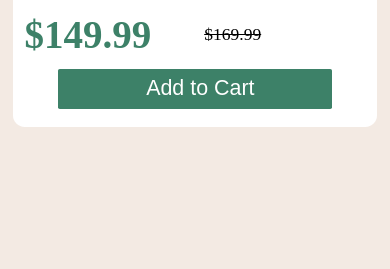
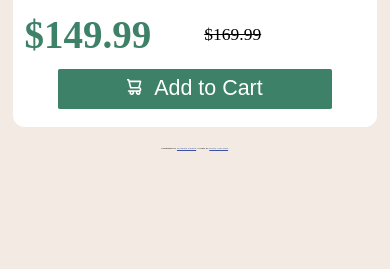
Before and after one commit to SonTonyD/Product_preview_card_component, a PHP site: page / in a window 390 px wide. Shown: the part 536-805 px from the top of the page. Run offline with PHP 8.4, Linux system fonts and the light colour scheme.

Commit message:
responsive svg

```diff
--- a/index.html
+++ b/index.html
@@ -28,11 +28,16 @@
             </div>
             <div class="addCart-btn-area">
                 <button class="button">
-                    <div class="logo-content">
-                    </div>
+                    <svg class="svg-desktop"  width="1vw" height="1.06vw" viewbox="0 0 15 16" xmlns="http://www.w3.org/2000/svg"><path d="M14.383 10.388a2.397 2.397 0 0 0-1.518-2.222l1.494-5.593a.8.8 0 0 0-.144-.695.8.8 0 0 0-.631-.28H2.637L2.373.591A.8.8 0 0 0 1.598 0H0v1.598h.983l1.982 7.4a.8.8 0 0 0 .799.59h8.222a.8.8 0 0 1 0 1.599H1.598a.8.8 0 1 0 0 1.598h.943a2.397 2.397 0 1 0 4.507 0h1.885a2.397 2.397 0 1 0 4.331-.376 2.397 2.397 0 0 0 1.12-2.021ZM11.26 7.99H4.395L3.068 3.196h9.477L11.26 7.991Zm-6.465 6.392a.8.8 0 1 1 0-1.598.8.8 0 0 1 0 1.598Zm6.393 0a.8.8 0 1 1 0-1.598.8.8 0 0 1 0 1.598Z" fill="#FFF"/></svg>
+                    <svg class="svg-mobile"  width="15" height="16" viewbox="0 0 15 16" xmlns="http://www.w3.org/2000/svg"><path d="M14.383 10.388a2.397 2.397 0 0 0-1.518-2.222l1.494-5.593a.8.8 0 0 0-.144-.695.8.8 0 0 0-.631-.28H2.637L2.373.591A.8.8 0 0 0 1.598 0H0v1.598h.983l1.982 7.4a.8.8 0 0 0 .799.59h8.222a.8.8 0 0 1 0 1.599H1.598a.8.8 0 1 0 0 1.598h.943a2.397 2.397 0 1 0 4.507 0h1.885a2.397 2.397 0 1 0 4.331-.376 2.397 2.397 0 0 0 1.12-2.021ZM11.26 7.99H4.395L3.068 3.196h9.477L11.26 7.991Zm-6.465 6.392a.8.8 0 1 1 0-1.598.8.8 0 0 1 0 1.598Zm6.393 0a.8.8 0 1 1 0-1.598.8.8 0 0 1 0 1.598Z" fill="#FFF"/></svg>
                     <div class="addCart-text">&nbsp Add to Cart</div>
                 </button>
             </div>
         </div>
+
+        <div class="attribution">
+            Challenge by <a href="https://www.frontendmentor.io?ref=challenge" target="_blank">Frontend Mentor</a>.
+            Coded by <a href="#">DINH Son-Tony</a>.
+        </div>
     </body>
 </html>
--- a/style.css
+++ b/style.css
@@ -115,6 +115,18 @@ body {
     font-size: 1.13vw;
 }
 
+.button:hover {
+    background-color: #2f6451;
+    cursor: pointer;
+}
+
+.svg-desktop {
+}
+
+.svg-mobile {
+    display: none;
+}
+
 .logo-content  {
     display: inline;
 }
@@ -188,5 +200,13 @@ body {
         display: inline-block;
         font-size: 5.5vw;
     }
+    .svg-desktop {display: none}
+    .svg-mobile {display: inline;}
 
 }
+
+
+
+
+.attribution { font-size: 0.733vw; text-align: center; padding-top: 5vw;}
+.attribution a { color: hsl(228, 45%, 44%); }
```
Also changed, not shown: ressources/images/icon-cart.svg.
